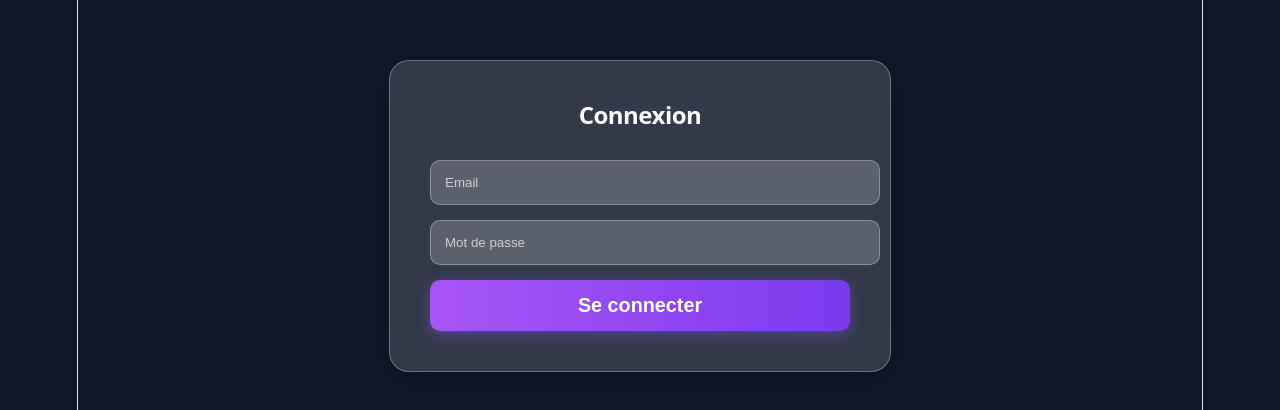
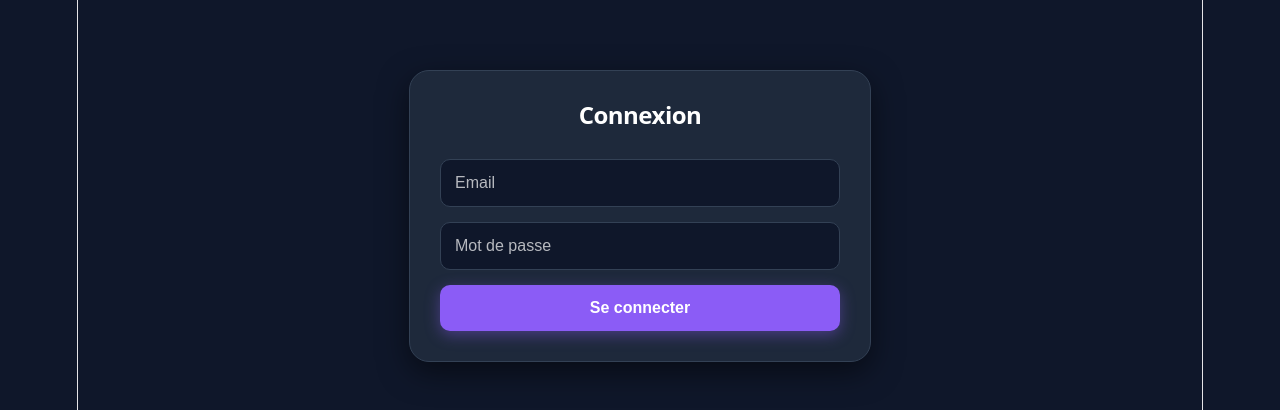
Before and after one commit to Deku5005/Gestion-co, a React app in the folder frontend/: page /login in a window 1280 px wide. Shown: the part 184-594 px from the top of the page. Built offline with nearby package versions, Linux system fonts and the light colour scheme; no server answers; the HTML template or start-up script is replaced by a standard one.

Commit message:
Design 2

```diff
--- a/frontend/src/App.css
+++ b/frontend/src/App.css
@@ -16,7 +16,7 @@ body {
 h1 { color: white; margin-bottom: 20px; font-weight: 600; }
 
 /* =========================================
-   SIDEBAR - VERSION ORDINATEUR (Desktop)
+   SIDEBAR (Desktop > 1024px)
 ========================================= */
 .navbar {
     width: 280px;
@@ -32,8 +32,6 @@ h1 { color: white; margin-bottom: 20px; font-weight: 600; }
     box-sizing: border-box;
     z-index: 100;
 }
-
-/* En-tête Sidebar */
 .sidebar-header { display: flex; align-items: center; gap: 12px; margin-bottom: 30px; }
 .avatar-circle { width: 48px; height: 48px; border-radius: 50%; background: linear-gradient(135deg, #8b5cf6, #3b82f6); display: flex; justify-content: center; align-items: center; font-weight: 700; color: white; }
 .user-details { display: flex; flex-direction: column; flex-grow: 1; }
@@ -41,64 +39,64 @@ h1 { color: white; margin-bottom: 20px; font-weight: 600; }
 .user-name { font-weight: 600; font-size: 16px; color: white; }
 .close-btn-mobile { display: none; }
 
-/* Liens */
 .sidebar-section-title { font-size: 11px; color: #64748b; text-transform: uppercase; margin-bottom: 10px; padding-left: 10px; }
 .links { display: flex; flex-direction: column; gap: 5px; flex-grow: 1; overflow-y: auto; padding-right: 5px; }
 .links::-webkit-scrollbar { width: 0px; }
 .links a { display: flex; align-items: center; gap: 12px; color: #94a3b8; text-decoration: none; padding: 12px 15px; border-radius: 10px; font-size: 14px; font-weight: 500; transition: 0.2s; }
 .links a:hover, .links a.active { background: #334155; color: white; }
 
-/* Déconnexion */
 .logout-container { margin-top: auto; border-top: 1px solid #334155; padding-top: 15px; }
 .logout-container button { display: flex; align-items: center; gap: 12px; width: 100%; background: transparent; color: #94a3b8; border: none; padding: 12px 15px; border-radius: 10px; cursor: pointer; font-size: 14px; font-weight: 500; transition: 0.2s; }
 .logout-container button:hover { background: #dc2626; color: white; }
 
-/* Contenu principal Desktop */
 .content { margin-left: 280px; flex-grow: 1; height: 100vh; padding: 40px; overflow-y: auto; box-sizing: border-box; }
 
-/* Bouton Hamburger (Caché sur desktop) */
 .mobile-menu-btn { display: none; }
 .mobile-overlay { display: none; }
 
-/* =========================================
-   FORMULAIRES ET TABLEAUX (Commun)
-========================================= */
+/* Formulaires et Tableaux */
 .form-container { background: rgba(30, 41, 59, 0.7); border: 1px solid rgba(255, 255, 255, 0.05); border-radius: 16px; padding: 30px; margin-bottom: 25px; box-shadow: 0 10px 30px rgba(0, 0, 0, 0.3); }
-.form-container input, .form-container select, .form-container textarea { background: rgba(15, 23, 42, 0.8); border: 1px solid #334155; color: white; width: 100%; padding: 12px; border-radius: 10px; margin-bottom: 15px; transition: all 0.3s ease; }
+.form-container input, .form-container select, .form-container textarea { background: rgba(15, 23, 42, 0.8); border: 1px solid #334155; color: white; width: 100%; padding: 12px; border-radius: 10px; margin-bottom: 15px; transition: all 0.3s ease; box-sizing: border-box; }
 .form-container input:focus, .form-container select:focus, .form-container textarea:focus { outline: none; border-color: #8b5cf6; box-shadow: 0 0 0 4px rgba(139, 92, 246, 0.2); }
 .form-container button, .action-btn { background: linear-gradient(135deg, #8b5cf6 0%, #3b82f6 100%); border: none; color: white; padding: 12px 24px; border-radius: 10px; font-weight: 600; cursor: pointer; box-shadow: 0 4px 15px rgba(139, 92, 246, 0.4); transition: transform 0.2s; text-decoration: none; display: inline-block; font-size: 14px; }
 .form-container button:hover, .action-btn:hover { transform: translateY(-2px); box-shadow: 0 6px 20px rgba(139, 92, 246, 0.6); }
+
+/* Tableaux Responsive (Défilement horizontal si trop large) */
+.table-container { overflow-x: auto; }
 .stock-table { width: 100%; border-collapse: collapse; background: rgba(30, 41, 59, 0.7); border: 1px solid rgba(255, 255, 255, 0.05); border-radius: 16px; overflow: hidden; box-shadow: 0 10px 30px rgba(0, 0, 0, 0.3); }
-.stock-table th { background: rgba(15, 23, 42, 0.9); color: #94a3b8; text-transform: uppercase; font-size: 11px; letter-spacing: 1px; padding: 16px; text-align: left; }
-.stock-table td { padding: 16px; border-bottom: 1px solid #334155; color: #e2e8f0; font-size: 14px; }
-.stock-table button { padding: 6px 12px; border-radius: 6px; border: none; cursor: pointer; margin-right: 5px; font-weight: 500; }
+.stock-table th { background: rgba(15, 23, 42, 0.9); color: #94a3b8; text-transform: uppercase; font-size: 11px; letter-spacing: 1px; padding: 16px; text-align: left; white-space: nowrap; }
+.stock-table td { padding: 16px; border-bottom: 1px solid #334155; color: #e2e8f0; font-size: 14px; white-space: nowrap; }
+.stock-table button { padding: 8px 12px; border-radius: 6px; border: none; cursor: pointer; margin-right: 5px; font-weight: 500; }
+
 .loading-screen { display: flex; justify-content: center; align-items: center; height: 100vh; color: white; font-size: 1.2rem; }
 
 /* =========================================
-   MOBILE RESPONSIVE (Tous les téléphones)
-   (Réglé pour iPhone X, SE, Samsung, etc.)
+   MEDIA QUERY 1 : MOYEN (Tablettes, 769px - 1024px)
+========================================= */
+@media (max-width: 1024px) {
+    .navbar { width: 240px; }
+    .content { margin-left: 240px; }
+}
+
+/* =========================================
+   MEDIA QUERY 2 : PETIT (Téléphones standards, 481px - 768px)
+   (Samsung Galaxy A17, iPhone XR, etc.)
 ========================================= */
 @media (max-width: 768px) {
-
-    /* 1. La Sidebar est CACHÉE par défaut */
     .navbar {
         transform: translateX(-100%);
         transition: transform 0.3s ease-in-out;
-        width: 260px;
-        height: 100vh;
+        width: 280px;
+        padding-top: calc(20px + env(safe-area-inset-top)); /* Gère l'encoche iPhone */
+        padding-bottom: calc(20px + env(safe-area-inset-bottom)); /* Gère la barre du bas */
     }
 
-    /* 2. Quand on clique sur le bouton, elle glisse à l'écran */
-    .navbar.mobile-open {
-        transform: translateX(0);
-        z-index: 2000;
-    }
+    .navbar.mobile-open { transform: translateX(0); z-index: 2000; }
 
-    /* 3. Le bouton Hamburger devient VISIBLE */
     .mobile-menu-btn {
         display: block;
         position: absolute;
-        top: 20px;
+        top: calc(20px + env(safe-area-inset-top));
         left: 20px;
         background: #1e293b;
         color: white;
@@ -110,7 +108,6 @@ h1 { color: white; margin-bottom: 20px; font-weight: 600; }
         box-shadow: 0 4px 10px rgba(0,0,0,0.5);
     }
 
-    /* 4. Le bouton X devient visible dans la sidebar */
     .close-btn-mobile {
         display: block;
         background: none;
@@ -120,16 +117,15 @@ h1 { color: white; margin-bottom: 20px; font-weight: 600; }
         margin-left: auto;
     }
 
-    /* 5. Le CONTENU PRINCIPAL occupe 100% de l'écran */
     .content {
         margin-left: 0;
         width: 100%;
         padding: 20px;
-        padding-top: 60px; /* Pour laisser la place au bouton hamburger */
+        padding-top: calc(60px + env(safe-area-inset-top)); /* Place pour le bouton hamburger */
+        padding-bottom: calc(20px + env(safe-area-inset-bottom));
         box-sizing: border-box;
     }
 
-    /* 6. Fond sombre pour fermer le menu */
     .mobile-overlay {
         display: block;
         position: fixed;
@@ -140,4 +136,70 @@ h1 { color: white; margin-bottom: 20px; font-weight: 600; }
         background: rgba(0, 0, 0, 0.7);
         z-index: 1500;
     }
+
+    /* Ajustements pour les formulaires et tableaux sur mobile */
+    .form-container { padding: 20px; }
+    .form-container input, .form-container select { font-size: 16px; } /* Évite le zoom automatique sur iPhone */
+
+    /* S'assurer que les tableaux ne sortent pas de l'écran */
+    .table-container { overflow-x: auto; }
+    .stock-table { min-width: 600px; } /* Force le scroll horizontal si trop de colonnes */
 }
+
+/* =========================================
+   MEDIA QUERY 3 : TRÈS PETIT (iPhone SE, Samsung Galaxy A03, 480px et moins)
+========================================= */
+@media (max-width: 480px) {
+    .navbar { width: 240px; } /* Sidebar plus étroite pour les très petits écrans */
+
+    .links a { font-size: 13px; padding: 10px 12px; } /* Liens plus compacts */
+    .user-name { font-size: 14px; }
+
+    .content { padding: 15px; padding-top: calc(60px + env(safe-area-inset-top)); }
+
+    .form-container { padding: 15px; }
+    .form-container button { width: 100%; } /* Boutons pleine largeur sur petits écrans */
+
+    .action-btn { width: 100%; text-align: center; }
+}
+
+/* =========================================
+   PAGE DE CONNEXION (RESPONSIVE)
+========================================= */
+.auth-container {
+    max-width: 400px;
+    width: 90%; /* S'adapte à tous les téléphones */
+    margin: 50px auto;
+    padding: 30px;
+    border-radius: 20px;
+    background: #1e293b;
+    border: 1px solid #334155;
+    box-shadow: 0 10px 30px rgba(0, 0, 0, 0.5);
+    padding-bottom: calc(30px + env(safe-area-inset-bottom));
+}
+.auth-container h2 { color: white; text-align: center; margin-bottom: 30px; }
+.auth-container input {
+    background: #0f172a;
+    border: 1px solid #334155;
+    color: white;
+    width: 100%;
+    padding: 14px;
+    border-radius: 10px;
+    margin-bottom: 15px;
+    box-sizing: border-box;
+    font-size: 16px;
+}
+.auth-container button {
+    width: 100%;
+    background: #8b5cf6;
+    color: white;
+    border: none;
+    padding: 14px;
+    border-radius: 10px;
+    font-weight: 600;
+    cursor: pointer;
+    font-size: 16px;
+}
+.auth-container button:hover { background: #7c3aed; }
+.auth-container p { color: #f87171; text-align: center; }
+.auth-container a { color: #8b5cf6; text-decoration: none; }
```
